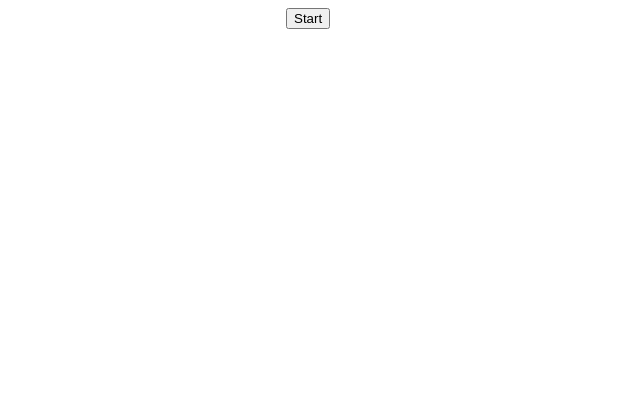
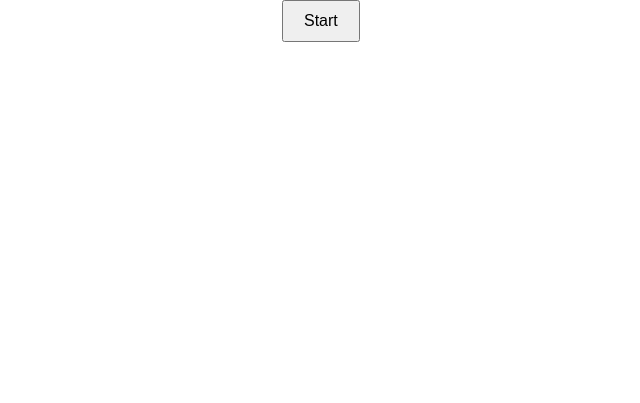
Before and after one commit to acciojob/golf-react-informationabout, a React app: page / in a window 1280 px wide. Shown: the whole page, without its empty margins (38-678 px from the left). Built offline with nearby package versions, Linux system fonts and the light colour scheme.

Commit message:
Update App.css

```diff
--- a/src/styles/App.css
+++ b/src/styles/App.css
@@ -3,8 +3,16 @@
     height:50%;
     margin: auto;
 }
-body html .root {
+
+html, body, #root {
     height: 100%;
+    margin: 0;
+    padding: 0;
+}
+.start {
+    padding: 10px 20px;
+    font-size: 16px;
+    cursor: pointer;
 }
 .ball{
     background-color: black;
```
